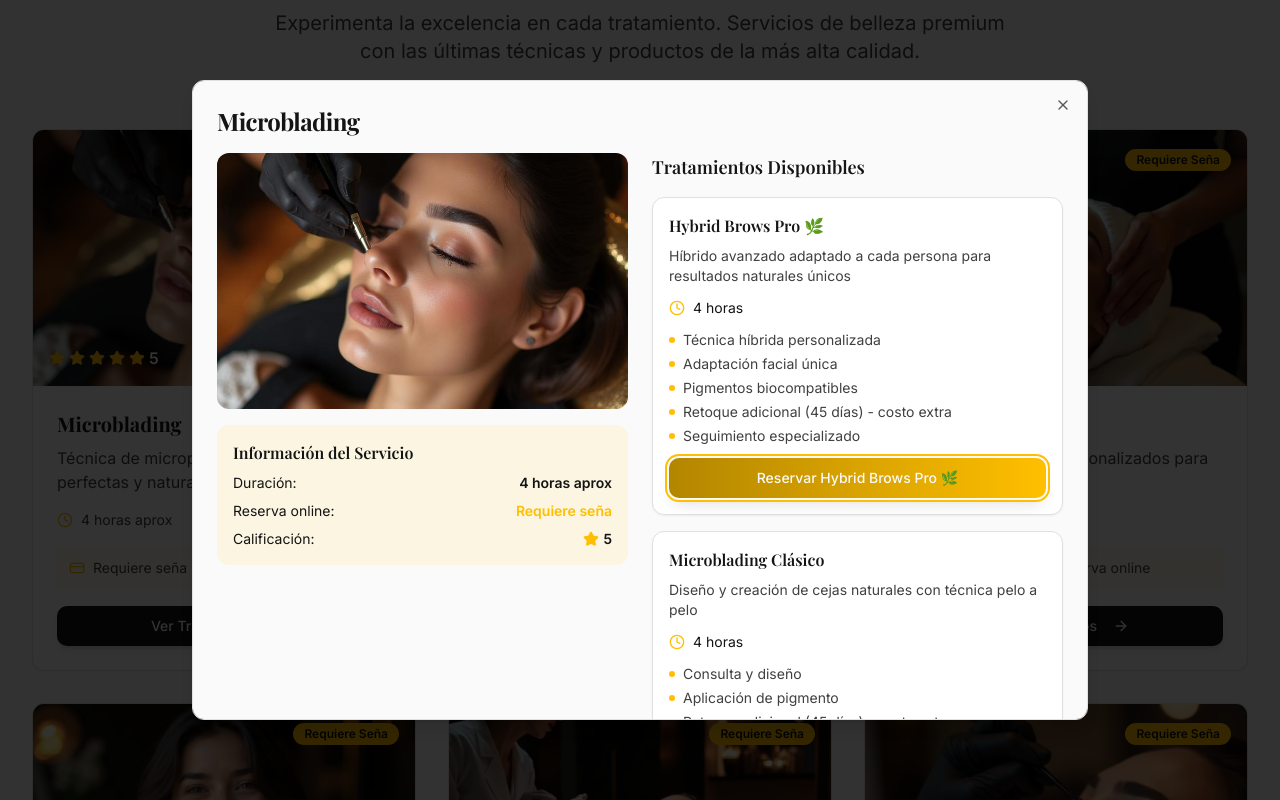
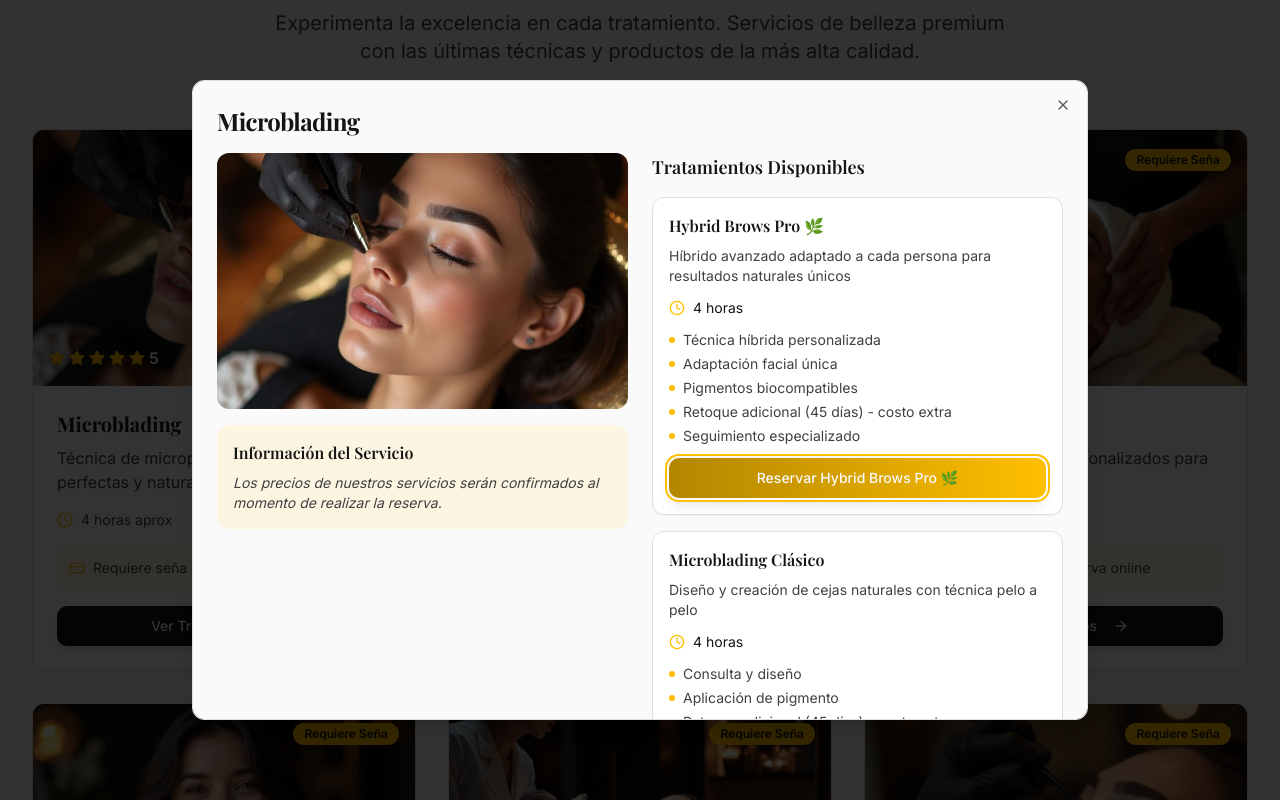
Before and after one commit to bertola40-star/astral-beauty-bookings, a React (Vite) app: page / in a window 1280 px wide. Both pictures are taken after a click on the element 224 px from the left and 1459 px from the top of the page. Shown: the part 1059-1859 px from the top of the page. Built offline with nearby package versions, Linux system fonts and the light colour scheme.

Commit message:
Update service information

```diff
--- a/src/components/Services.tsx
+++ b/src/components/Services.tsx
@@ -404,29 +404,9 @@ const Services = () => {
                     />
                     <div className="mt-4 p-4 bg-luxury-gold/10 rounded-lg">
                       <h4 className="font-semibold text-primary mb-2">Información del Servicio</h4>
-                      <div className="space-y-2 text-sm">
-                        <div className="flex justify-between">
-                          <span>Duración:</span>
-                          <span className="font-semibold">{service.duration}</span>
-                        </div>
-                        {showPrices && (
-                          <div className="flex justify-between">
-                            <span>Precio base:</span>
-                            <span className="font-semibold text-luxury-gold">{service.price}</span>
-                          </div>
-                        )}
-                        <div className="flex justify-between">
-                          <span>Reserva online:</span>
-                          <span className="font-semibold text-luxury-gold">Requiere seña</span>
-                        </div>
-                        <div className="flex justify-between">
-                          <span>Calificación:</span>
-                          <div className="flex items-center space-x-1">
-                            <Star className="h-4 w-4 text-luxury-gold fill-current" />
-                            <span className="font-semibold">{service.rating}</span>
-                          </div>
-                        </div>
-                      </div>
+                      <p className="text-sm text-elegant-gray italic">
+                        Los precios de nuestros servicios serán confirmados al momento de realizar la reserva.
+                      </p>
                     </div>
                   </div>
 
```
